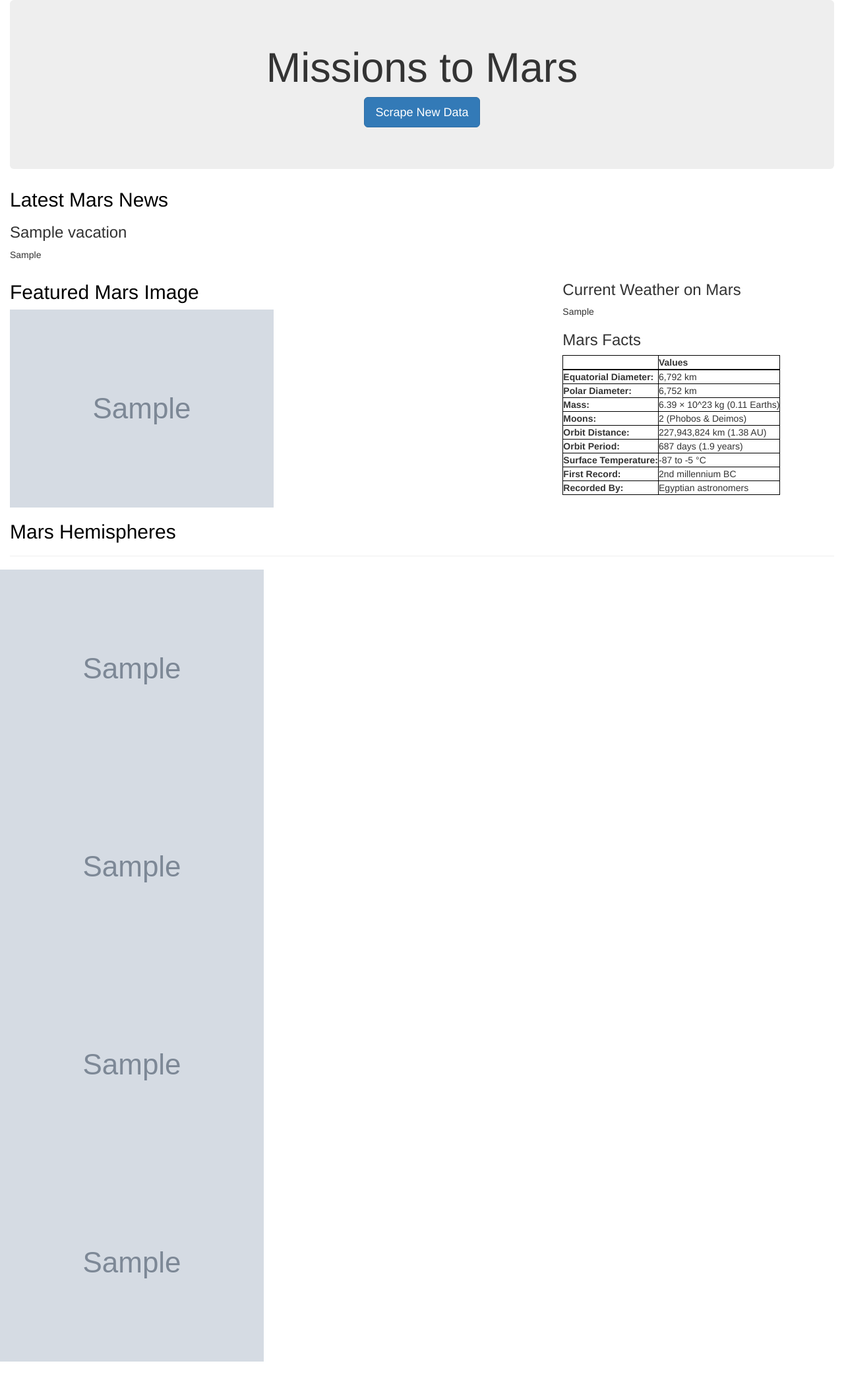
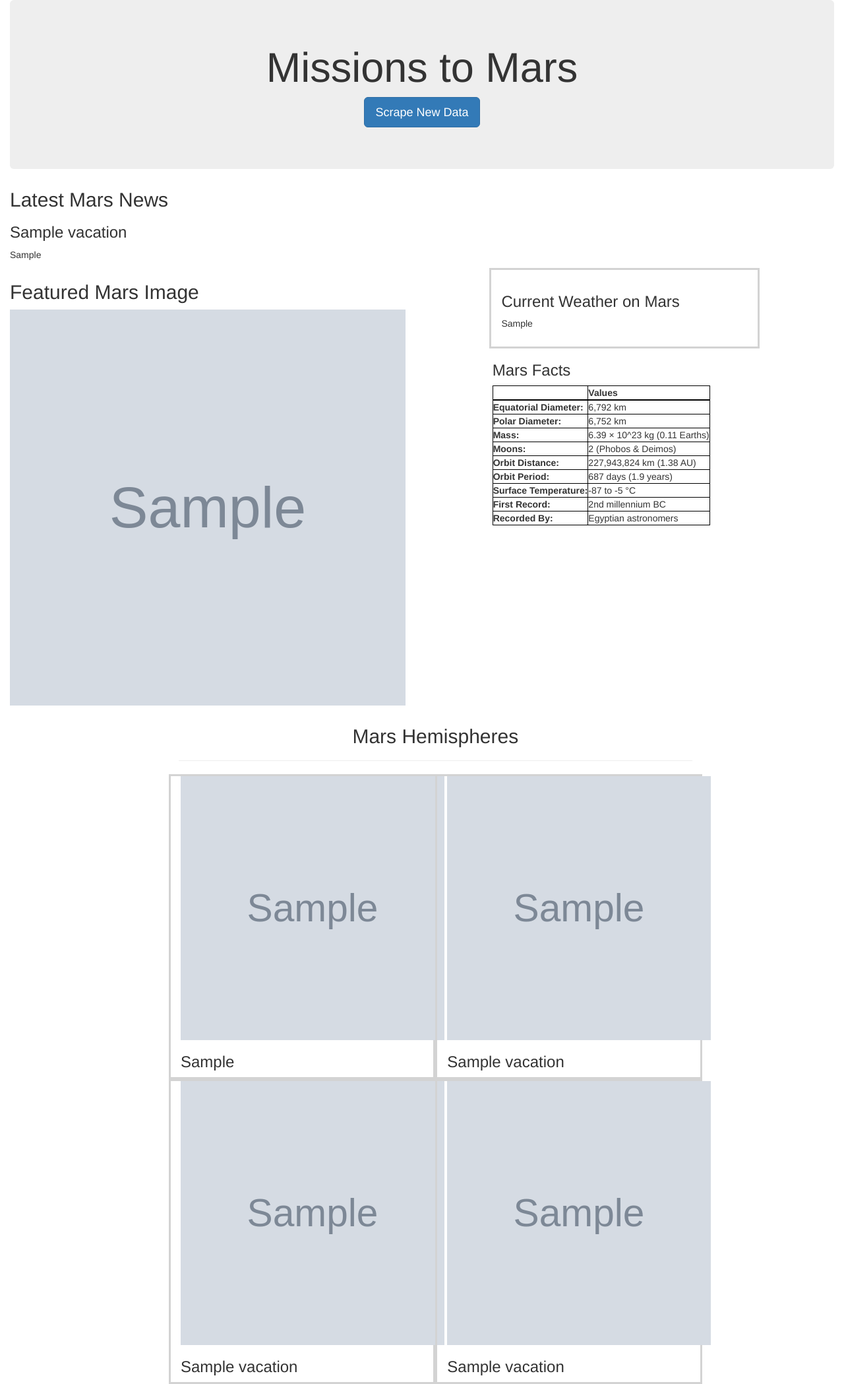
Before and after one commit to busy0312/W12_Web-Scraping, a Flask app: template Missions_to_Mars/templates/index.html in a window 1280 px wide. Shown: the whole page at 66% size. Before the commit the page ends 2063 px from the top, so only its background shows below. Run offline with Flask 2, Linux system fonts and the light colour scheme; the template is opened without the code that fills it: most values are stand-ins (such as "Sample title", 1, 10 or a date in 2020); grey boxes marked "Sample" are stand-in pictures; some libraries are stand-ins or nearby versions.

Commit message:
updated css file

```diff
--- a/Missions_to_Mars/static/css/style.css
+++ b/Missions_to_Mars/static/css/style.css
@@ -1,6 +1,4 @@
-h2{
-    color:black;
-}
+
 
 table {
     border-collapse: collapse;
@@ -9,3 +7,69 @@ table {
 table, th, td {
     border: 1px solid black;
   }
+
+.featured_img{
+  width: 600px;
+  height: 600px;
+}
+
+#center{
+  text-align: center;
+}
+#boxforweather{
+  position: static;
+  margin-left: 58%;
+  margin-right: 10%;
+  padding-top: 2px;
+  padding:15px;
+  position: relative;
+  border:lightgray solid;
+}
+
+.boxforpic{
+  border:lightgray solid
+}
+
+.box-1{
+  position: absolute;
+  margin-top: 10px;
+  margin-left: 10%;
+  margin-right: 10%;
+  padding-right:8%;
+  padding-left: 10%;
+}
+.hemi_img{
+  width: 400px;
+  height: 400px;
+}
+
+.hemi_size{
+  position: fixed;
+
+}
+
+.distance{
+  margin-top: 10px;
+}
+
+
+
+@media (max-width: 1198px){
+#boxforweather{
+    margin-top: 5%;
+    margin-left: 1%;
+    border:lightgray solid;
+  }
+
+  .marsfacts {
+    border-collapse: collapse;
+    margin-left: 1%;
+  }
+
+
+}
+
+@media (max-width: 1314px)
+{
+
+}
--- a/Missions_to_Mars/templates/index.html
+++ b/Missions_to_Mars/templates/index.html
@@ -7,7 +7,7 @@
     <meta http-equiv="X-UA-Compatible" content="ie=edge">
     <title>Mission to Mars</title>
     <link rel="stylesheet" href="https://maxcdn.bootstrapcdn.com/bootstrap/3.3.7/css/bootstrap.min.css">
-    <link rel="stylesheet" type="text/css" href="{{ url_for('static', filename='/css/style.css') }}" >
+    <link rel="stylesheet" type="text/css" href="{{ url_for('static', filename='/css/style.css') }}">
 
 </head>
 
@@ -18,7 +18,7 @@
             <p><a class="btn btn-primary btn-lg" href="/scrape" role="button">Scrape New Data</a></p>
         </div>
         <div class="box-set">
-            <section >
+            <section>
                 <figure class="box">
                     <h2>Latest Mars News</h2>
                     <h3> {{vacation.news_title}} </h3>
@@ -27,21 +27,24 @@
         </div>
         </section>
 
-    <figure class="box box-2">
+        <figure class="box">
             <div class="row">
-            <div class="col-lg-8">
+                <div class="col-lg-7">
                     <h2>Featured Mars Image</h2>
-                <img src="{{vacation.featured_image_url}}" alt="Mars">
+                    <a href="{{vacation.featured_image_url}}" , target="_blank"><img class="featured_img"
+                            src="{{vacation.featured_image_url}}" alt="Mars"></a>
+
+                </div>
+
+                <div class="col-sm" id="boxforweather">
+                    <h3>Current Weather on Mars</h3>
+                    <p>{{vacation.mars_weather}}</p>
+
                 </div>
 
                 <div class="col-sm">
-                <h3>Current Weather on Mars</h3>
-                <p>{{vacation.mars_weather}}</p>
-            </div>
-
-            <div class="col-sm">
-                <h3>Mars Facts</h3>
-                <table class="dataframe">
+                    <h3 class='marsfacts'>Mars Facts</h3>
+                    <table class="dataframe marsfacts">
                         <thead>
                             <tr style="text-align: right;">
                                 <th></th>
@@ -95,28 +98,33 @@
             </div>
         </figure>
 
-    <figure class=""box box-3>
-        <h2> Mars Hemispheres <hr></h2>
-        <div class="row">
-            <div class="col">
-                <a href=" ">
-                    <img class="size1" src="{{vacation.first_img}}" alt="first_name">
-                </a>
+        <figure class="box box-1">
+            <h2 id='center'> Mars Hemispheres
+                <hr>
+            </h2>
+            <div class="row distance" >
+                <div class="col-lg-6 hem_size boxforpic ">
+
+                    <img class="hemi_img " src="{{vacation.first_img}}" alt="first_name">
+                    <h3>{{vacation.first_name}}</h3>
+
                 </div>
-            <div class="col">
-                <a href="#">
-                    <img class='size1' src="{{vacation.second_img}}" alt="second_name">
-                </a>
+                <div class="col-lg-6 hem_size boxforpic">
+
+                    <img class="hemi_img " src="{{vacation.second_img}}" alt="second_name">
+                    <h3>{{vacation.second_name}}</h3>
+
                 </div>
-            <div class="col">
-                <a href="#">
-                    <img class='size1' src="{{vacation.third_img}}" alt="third_name">
-                </a>
+                <div class="col-lg-6 hem_size boxforpic">
+
+                    <img class="hemi_img" src="{{vacation.third_img}}" alt="third_name">
+                    <h3>{{vacation.third_name}}</h3>
+
                 </div>
-            <div class="col">
-                <a href="#"></a>
-                <img class='size1' src="{{vacation.fourth_img}}"  alt="fourth_name">
-                </a>
+                <div class="col-lg-6 hem_size boxforpic">
+
+                    <img class="hemi_img" src="{{vacation.fourth_img}}" alt="fourth_name">
+                    <h3>{{vacation.fourth_name}}</h3>
                 </div>
 
         </figure>
```
Lines whose indentation alone changed are shown as unchanged.
